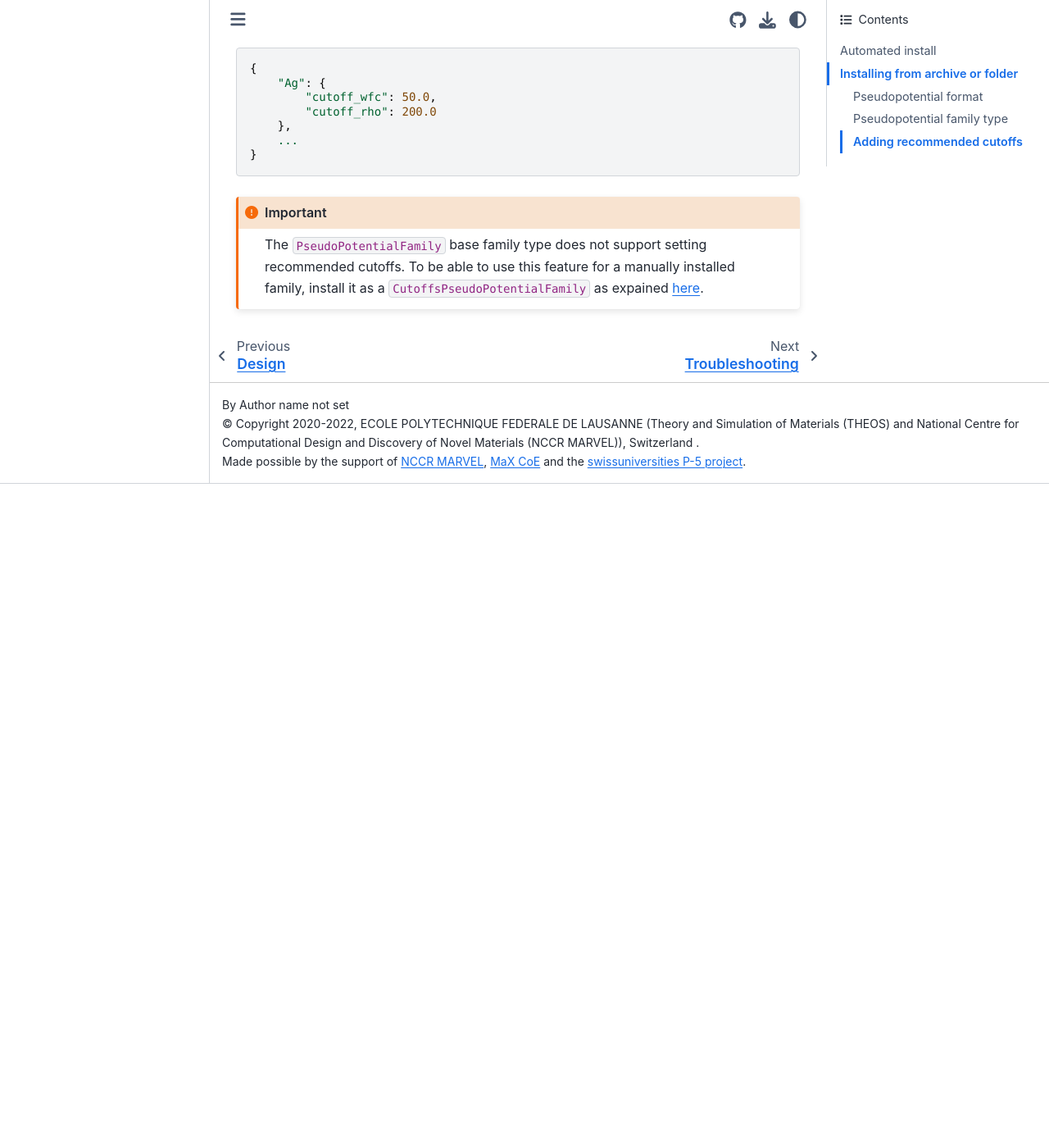
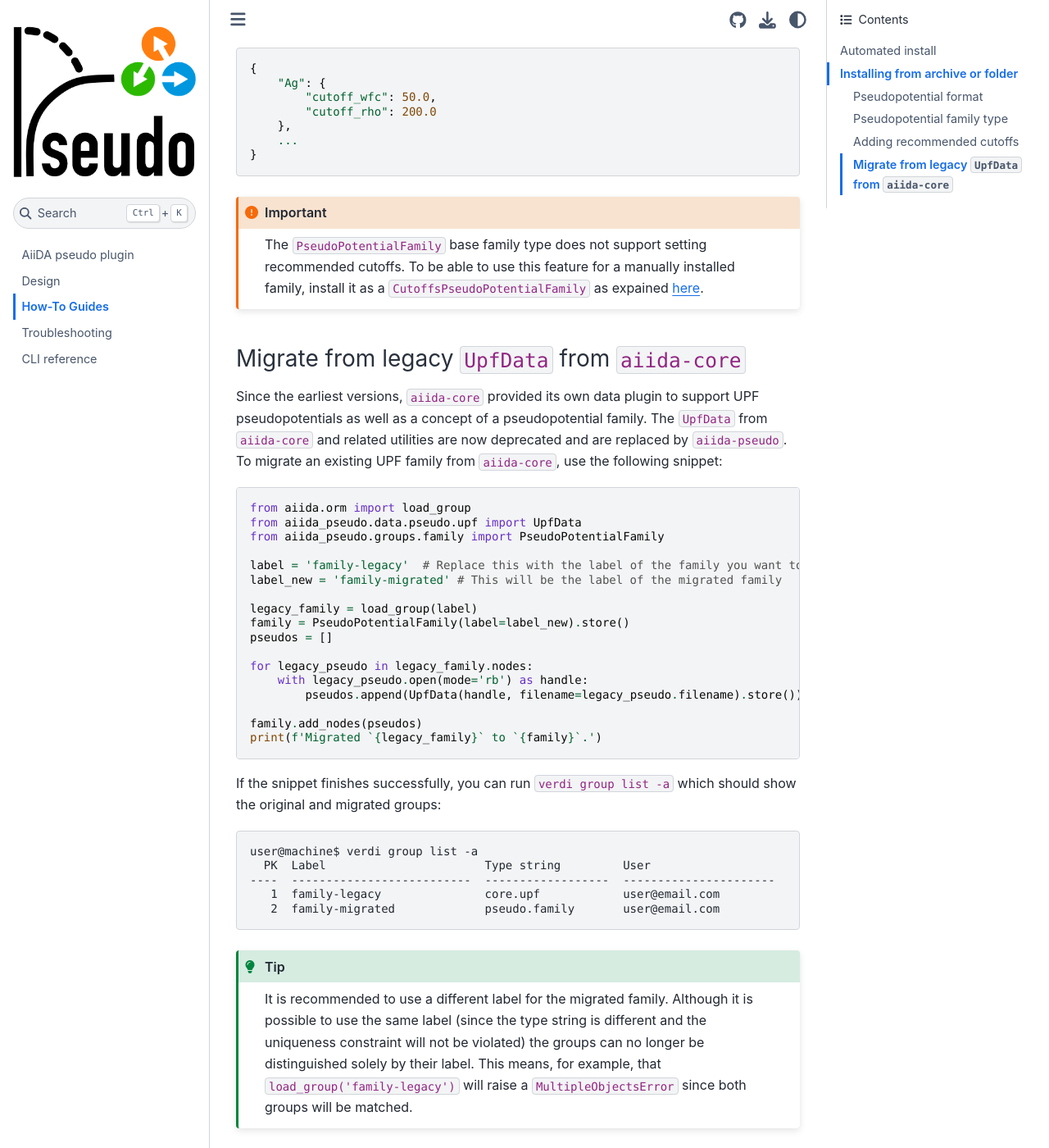
Before and after one commit to aiidateam/aiida-pseudo, a Sphinx documentation site: the page built from docs/source/howto.rst, in a window 1280 px wide and 1400 px high, scrolled down 3115 px. Shown: the whole window at 82% size. Built offline with Sphinx 7.4.7 and the Sphinx Book theme 1.1.4, drawn with Linux system fonts in a browser that asks for light colours; pages that are not in the unit, such as notebooks, are missing from menus; before the commit the page ends 3705 px from its top, so only the background shows below that.

Commit message:
Docs: Add how to migrate from legacy UPF family (#161)
The provided snippet can be used to migrate an existing UPF family,
created with the `aiida.orm.nodes.data.upf` module from `aiida-core`. A
`PseudoPotentialFamily` will be created to which the existing `UpfData`
nodes are added, after having been converted to the `UpfData` class of
`aiida-pseudo`.

```diff
--- a/docs/source/howto.rst
+++ b/docs/source/howto.rst
@@ -136,5 +136,52 @@
     The ``PseudoPotentialFamily`` base family type does not support setting recommended cutoffs.
     To be able to use this feature for a manually installed family, install it as a ``CutoffsPseudoPotentialFamily`` as expained :ref:`here <how-to:install_archive:family_type>`.
 
+
+.. _how-to:install_archive:migrate-legacy:
+
+Migrate from legacy ``UpfData`` from ``aiida-core``
+---------------------------------------------------
+
+Since the earliest versions, ``aiida-core`` provided its own data plugin to support UPF pseudopotentials as well as a concept of a pseudopotential family.
+The ``UpfData`` from ``aiida-core`` and related utilities are now deprecated and are replaced by ``aiida-pseudo``.
+To migrate an existing UPF family from ``aiida-core``, use the following snippet:
+
+.. code-block:: python
+
+    from aiida.orm import load_group
+    from aiida_pseudo.data.pseudo.upf import UpfData
+    from aiida_pseudo.groups.family import PseudoPotentialFamily
+
+    label = 'family-legacy'  # Replace this with the label of the family you want to migrate
+    label_new = 'family-migrated' # This will be the label of the migrated family
+
+    legacy_family = load_group(label)
+    family = PseudoPotentialFamily(label=label_new).store()
+    pseudos = []
+
+    for legacy_pseudo in legacy_family.nodes:
+        with legacy_pseudo.open(mode='rb') as handle:
+            pseudos.append(UpfData(handle, filename=legacy_pseudo.filename).store())
+
+    family.add_nodes(pseudos)
+    print(f'Migrated `{legacy_family}` to `{family}`.')
+
+If the snippet finishes successfully, you can run ``verdi group list -a`` which should show the original and migrated groups:
+
+.. code-block::
+
+    user@machine$ verdi group list -a
+      PK  Label                       Type string         User
+    ----  --------------------------  ------------------  ----------------------
+       1  family-legacy               core.upf            user@email.com
+       2  family-migrated             pseudo.family       user@email.com
+
+.. tip::
+
+    It is recommended to use a different label for the migrated family.
+    Although it is possible to use the same label (since the type string is different and the uniqueness constraint will not be violated) the groups can no longer be distinguished solely by their label.
+    This means, for example, that ``load_group('family-legacy')`` will raise a ``MultipleObjectsError`` since both groups will be matched.
+
+
 .. _SSSP: https://www.materialscloud.org/discover/sssp/table/efficiency
 .. _Pseudo Dojo: http://www.pseudo-dojo.org/
```
